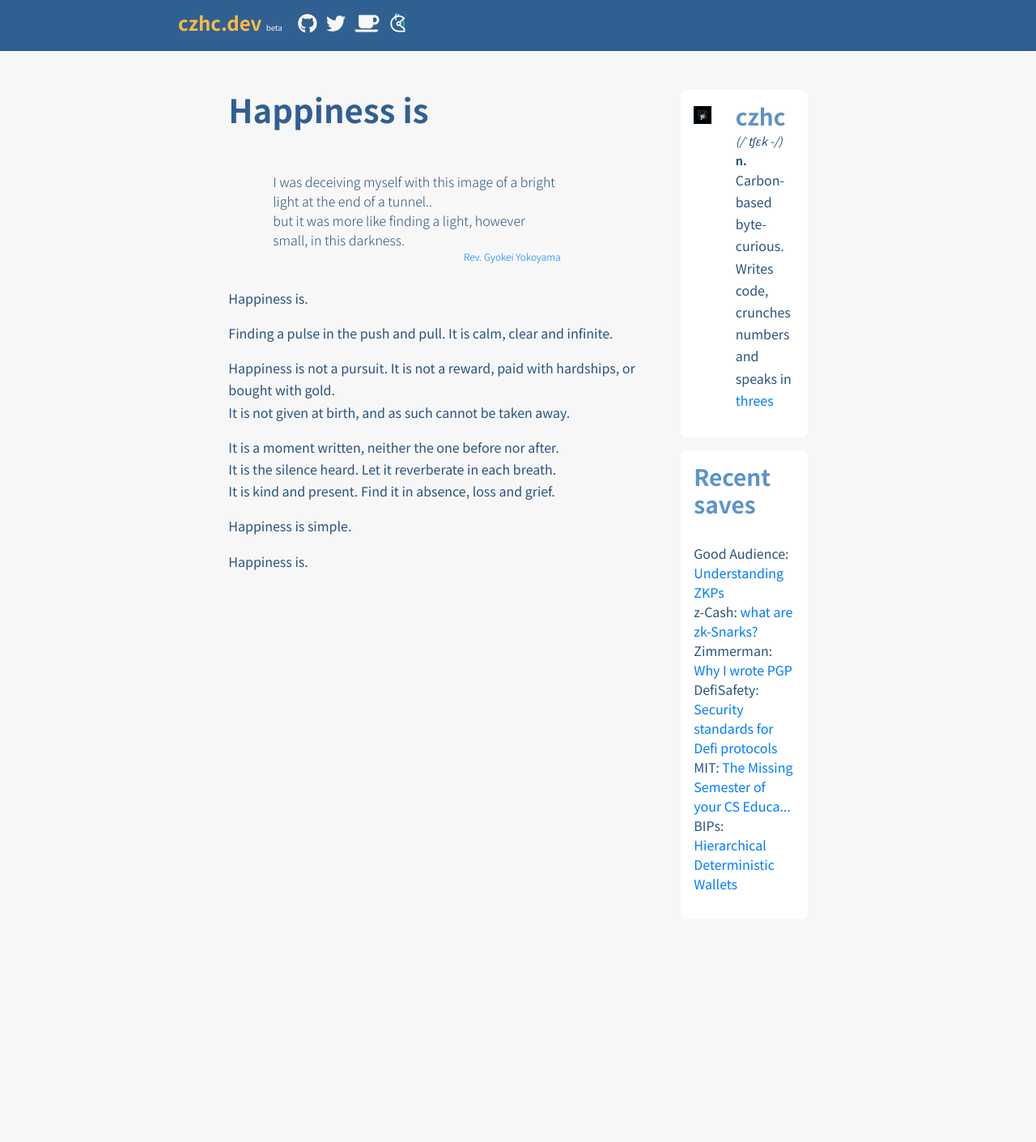
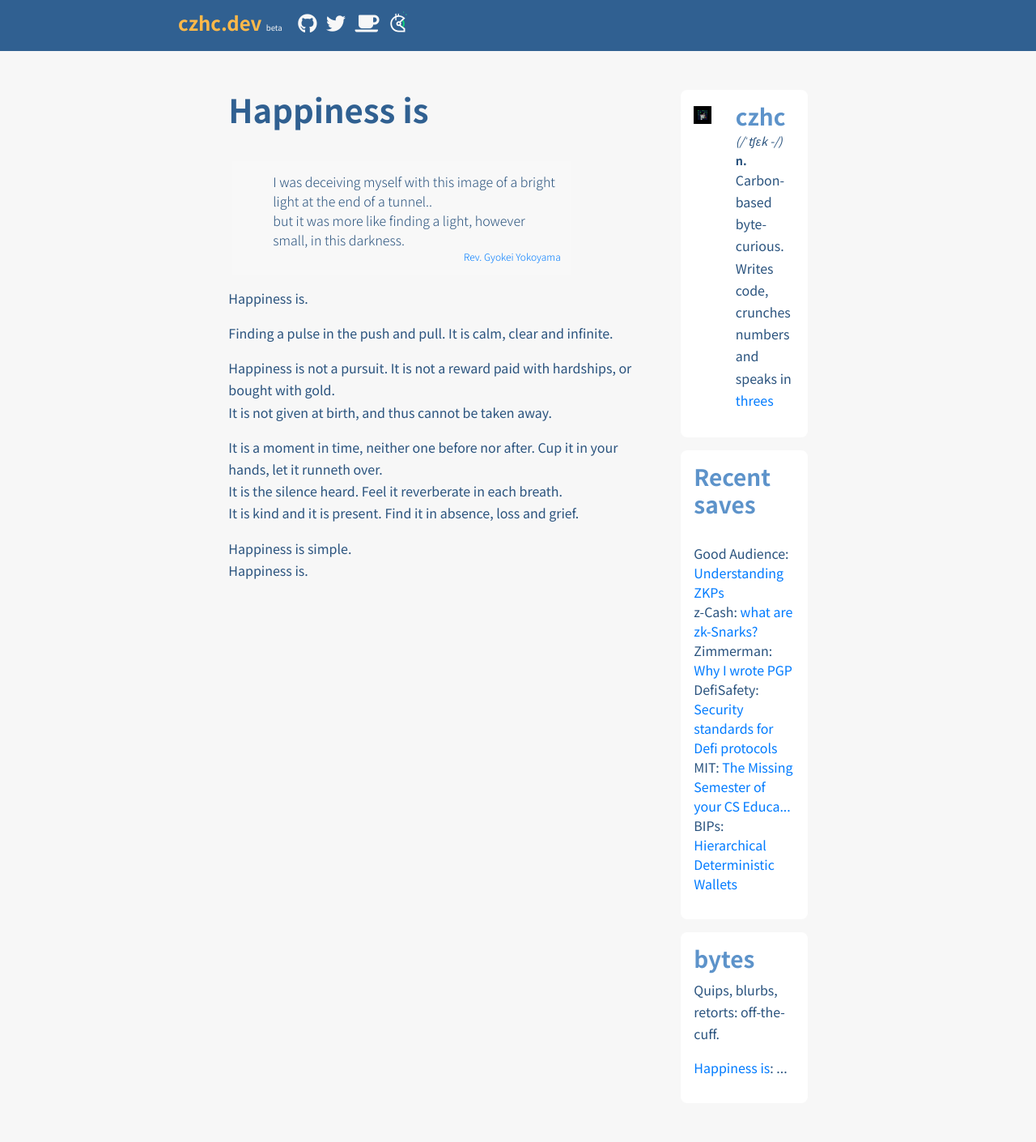
Before and after one commit to czhc/czhc.github.io, a Jekyll site: the page built from collections/_bytes/1622360236.md, in a window 1280 px wide. Shown: the whole page at 81% size. Built offline with Jekyll 4.4.1, drawn with Linux system fonts in a browser that asks for light colours; nearby versions of some CDN libraries; before the commit the page ends 1183 px from its top, so only the background shows below that.

Commit message:
Republish bytebar

```diff
--- a/_includes/bytebar.html
+++ b/_includes/bytebar.html
@@ -1,5 +1,6 @@
 <section class="bytebar">
 	<h3>bytes</h3>
+	<p>Quips, blurbs, retorts: off-the-cuff. </p>
 	<ul class="list-unstyled">
 	{% for byte in site.bytes %}
 	    <li><a href="{{byte.url}}?ref={{site.url}}" target="_blank"> {{ byte.title | truncate: 40}}</a>: ...</li>
--- a/_layouts/default.html
+++ b/_layouts/default.html
@@ -12,6 +12,7 @@
 		<section class="col-sm-12 col-md-2 sidebar">
 	    {% include aboutme.html %}
 	    {% include bookmarks.html %}
+	    {% include bytebar.html %}
 		</section>
 	</div>
 
--- a/collections/_bytes/1622360236.md
+++ b/collections/_bytes/1622360236.md
@@ -17,13 +17,12 @@ Happiness is.
 
 Finding a pulse in the push and pull. It is calm, clear and infinite.
 
-Happiness is not a pursuit. It is not a reward, paid with hardships, or bought with gold.\
-It is not given at birth, and as such cannot be taken away.
+Happiness is not a pursuit. It is not a reward paid with hardships, or bought with gold.\
+It is not given at birth, and thus cannot be taken away.
 
-It is a moment written, neither the one before nor after.\
-It is the silence heard. Let it reverberate in each breath.\
-It is kind and present. Find it in absence, loss and grief.
+It is a moment in time, neither one before nor after. Cup it in your hands, let it runneth over.\
+It is the silence heard. Feel it reverberate in each breath.\
+It is kind and it is present. Find it in absence, loss and grief.
 
-Happiness is simple.
-
+Happiness is simple.\
 Happiness is.
```
